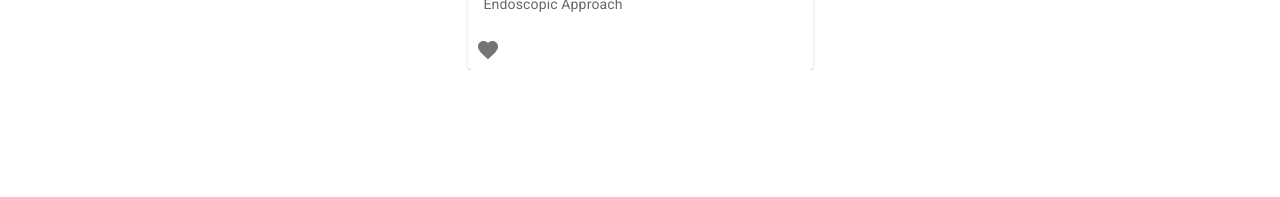
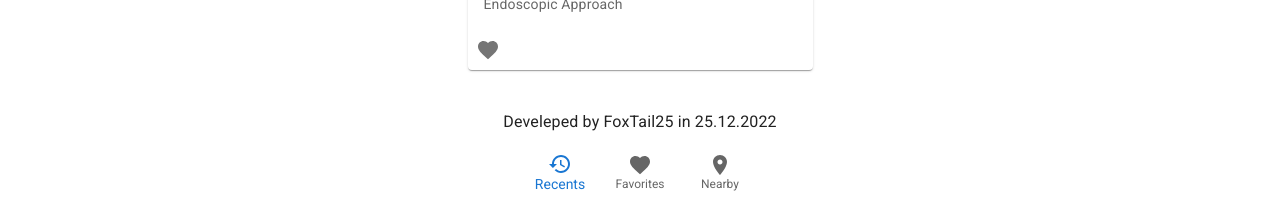
Before and after one commit to FoxTail25/post, a React (Create React App) app: page / in a window 1280 px wide. Shown: the part 4929-5126 px from the top of the page. Before the commit the page ends 4999 px from the top, so only its background shows below. Built offline with nearby package versions, Linux system fonts and the light colour scheme.

Commit message:
Заготовка футера

```diff
--- a/src/App/app.jsx
+++ b/src/App/app.jsx
@@ -1,6 +1,7 @@
 import { Container, CssBaseline } from "@mui/material"
 import React from "react"
 import { Banner } from "../Banner/banner"
+import { Footer } from "../Footer/footer"
 import { Header } from "../Header/header"
 import { PostList } from "../PostList/post-list"
 import { postData } from "./posts"
@@ -19,13 +20,15 @@
                 flexWrap: 'wrap',
                 justifyContent: "center",
                 gap: '10px',
-                marginTop: '10px'
+                marginTop: '10px',
+                // height: '100vh',
+
             }} maxWidth='xl'>
                 <Banner/>
                 <PostList postData={postData} />
             </Container>
             {/* <Button variant="contained" onClick={() => { console.log('Есть контакт!') }} >Добавить пост</Button> */}
-
+<Footer/>
         </>
     )
 }
--- a/src/Footer/footer.jsx
+++ b/src/Footer/footer.jsx
@@ -1,12 +1,37 @@
-import React from "react"
+import * as React from 'react';
+import Box from '@mui/material/Box';
+import BottomNavigation from '@mui/material/BottomNavigation';
+import BottomNavigationAction from '@mui/material/BottomNavigationAction';
+import RestoreIcon from '@mui/icons-material/Restore';
+import FavoriteIcon from '@mui/icons-material/Favorite';
+import LocationOnIcon from '@mui/icons-material/LocationOn';
+import { Typography } from '@mui/material';
+import { ColorizeOutlined } from '@mui/icons-material';
 
-const Footer = () => {
+export const Footer = () => {
+    const [value, setValue] = React.useState(0);
+
     return (
-        <>
-        <div>footer</div>
-        </>
-    )
+        <Box sx={{ maxWidth: '100%',
+        display: 'flex',
+        flexDirection: 'column',
+        alignItems: 'center',
+        gap: '10px',
+        paddingTop: 5}}>
+
+            <Typography>Develeped by FoxTail25 in 25.12.2022</Typography>
+
+            <BottomNavigation
+                showLabels
+                value={value}
+                onChange={(event, newValue) => {
+                    setValue(newValue);
+                }}
+            >
+                <BottomNavigationAction label="Recents" icon={<RestoreIcon />} />
+                <BottomNavigationAction label="Favorites" icon={<FavoriteIcon />} />
+                <BottomNavigationAction label="Nearby" icon={<LocationOnIcon />} />
+            </BottomNavigation>
+        </Box>
+    );
 }
-
-
-export default Footer
--- a/src/index.css
+++ b/src/index.css
@@ -20,7 +20,8 @@
 } */
 
 
-#root {
+/* #root {
   background: url('/public/img/Krasivye_kartinki_na_rabochiy_stol_zima_32_20063909.jpg') no-repeat center;
   background-size: contain;
-}
+  position: absolute;
+} */
```
Also changed, not shown: src/PostList/post-list.jsx (+6 -7 lines).
